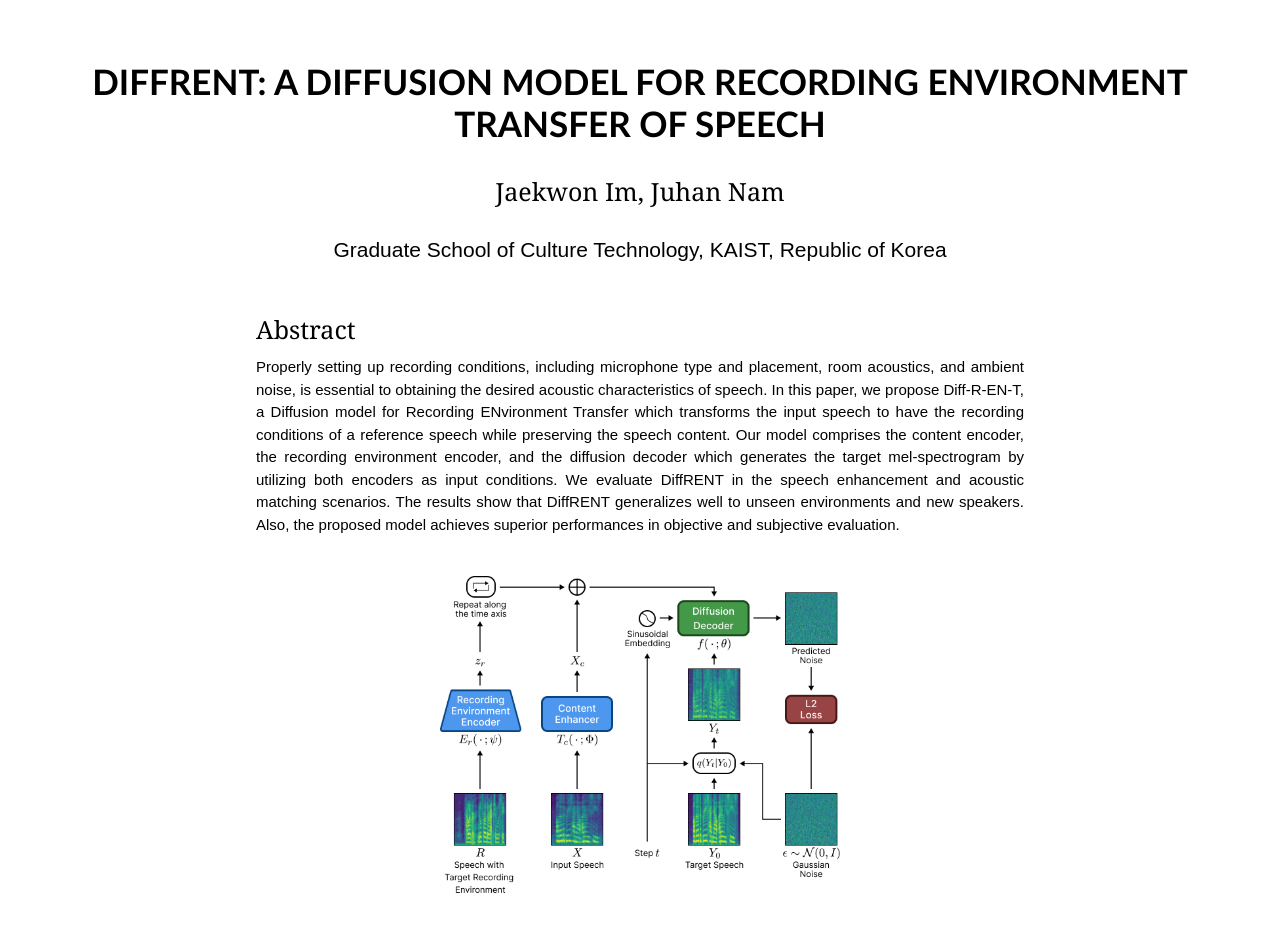
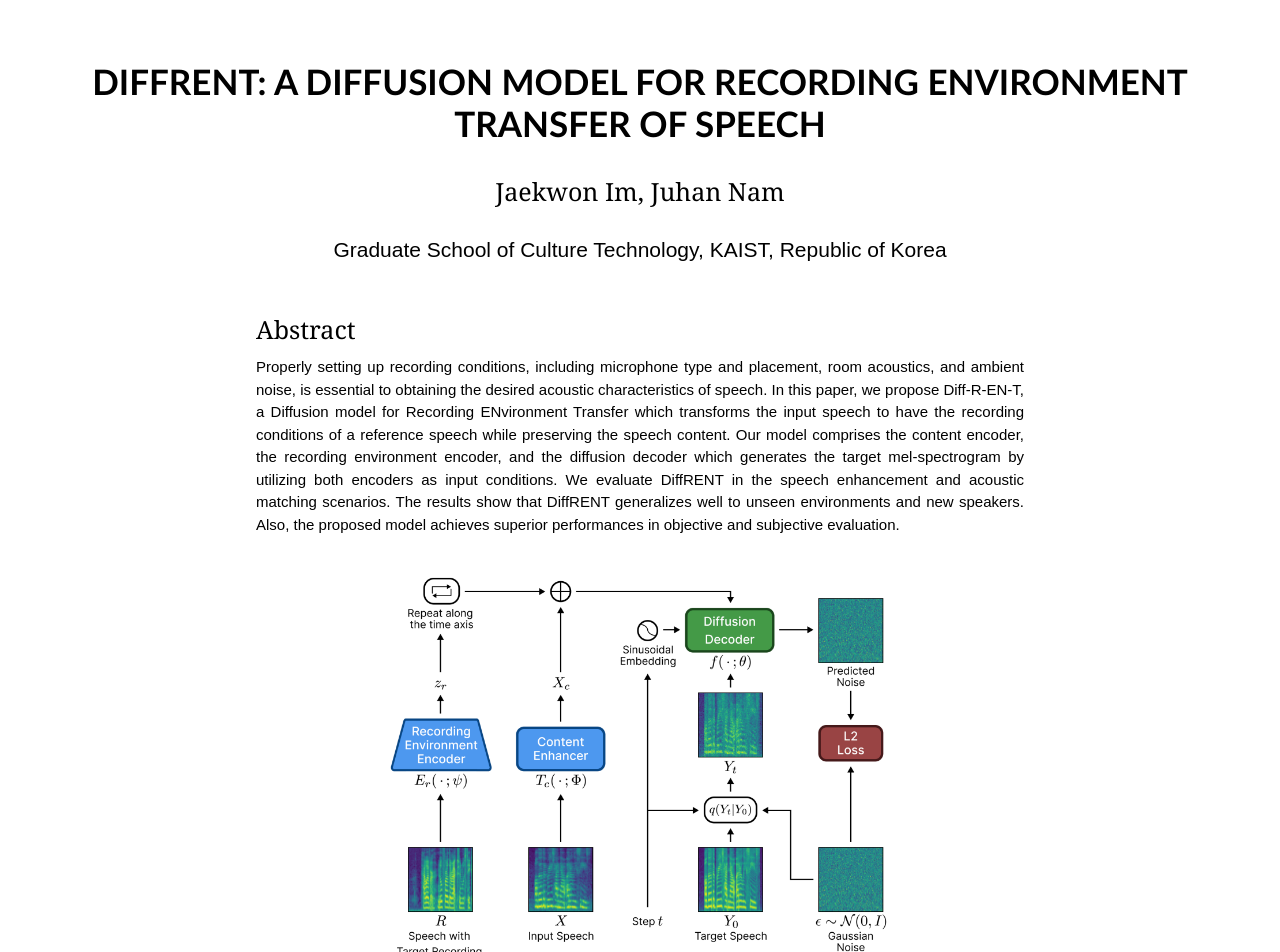
Before and after one commit to jakeoneijk/diffrent-demo, a React (Create React App) app: page / in a window 1280 px wide. Shown: the top 952 px of the page. Built offline with nearby package versions, Linux system fonts and the light colour scheme.

Commit message:
fig update

```diff
--- a/src/App.tsx
+++ b/src/App.tsx
@@ -19,7 +19,7 @@ function App() {
     <div className="App" style={style}>
       <Title/>
       <Section name='Abstract' content={paperContent.abstract}/>
-      <div style={{margin: 'auto'}}><img style={{'width':'400px', padding:'40px'}} src={fig}/></div>
+      <div style={{margin: 'auto'}}><img style={{'width':'500px', padding:'40px'}} src={fig}/></div>
       <EnvToClean/>
       <CleanToEnv/>
       <EnvToEnv/>
```
Also changed, not shown: src/Source/image/Fig1.png.
